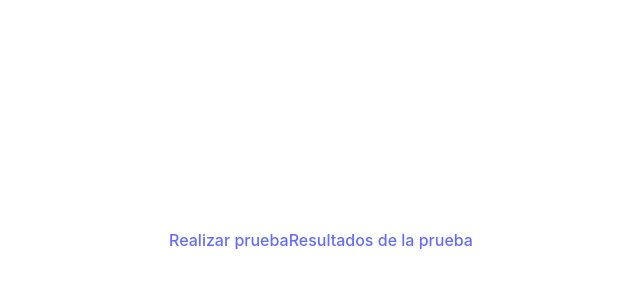
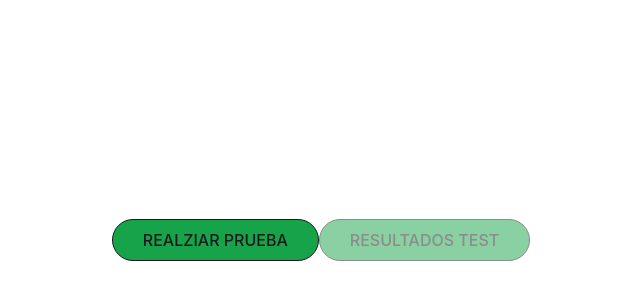
Before and after one commit to orlandos20/bl-test-private, a React (Vite) app in the folder src/views/react/blink-learning-react-test/: page / in a window 1280 px wide. Shown: the part 160-460 px from the top of the page, without its empty margins (319-959 px from the left). Built offline with nearby package versions, Linux system fonts and the light colour scheme.

Commit message:
feat: reusable button component instanciated in home page

```diff
--- /dev/null
+++ b/src/views/react/blink-learning-react-test/src/components/Button/button.css
@@ -0,0 +1,52 @@
+.button {
+  text-transform: uppercase;
+  text-decoration: none;
+  color: rgb(27, 27, 27);
+  padding: 10px 30px;
+  border: 1px solid;
+  border-radius: 1000px;
+  display: inline-block;
+  transition: all 0.2s;
+  position: relative;
+}
+
+.button:enabled:hover {
+  transform: translateY(-5px);
+  border-color: transparent;
+}
+
+.button:enabled:active {
+  transform: translateY(-3px);
+}
+
+.button::after {
+  content: '';
+  display: inline-block;
+  height: 100%;
+  width: 100%;
+  border-radius: 100px;
+  top: 0;
+  left: 0;
+  position: absolute;
+  z-index: -1;
+  transition: all 0.3s;
+}
+
+.button:disabled,
+.button:disabled:hover {
+  opacity: 0.5;
+  transform: 'none';
+}
+
+.button--variant-success {
+  background-color: #16a34a;
+}
+.button--variant-info {
+  background-color: #4f46e5;
+}
+.button--variant-warning {
+  background-color: #f97316;
+}
+.button--variant-error {
+  background-color: #dc2626;
+}
--- /dev/null
+++ b/src/views/react/blink-learning-react-test/src/components/Button/index.tsx
@@ -0,0 +1,28 @@
+import { MouseEventHandler } from 'react';
+import './button.css';
+
+type ButtonProps = {
+  children: string | React.ReactElement;
+  variant: 'success' | 'info' | 'warning' | 'error';
+  disabled?: boolean;
+  onClick?: MouseEventHandler<HTMLButtonElement>;
+};
+
+const Button: React.FC<ButtonProps> = ({
+  children,
+  variant,
+  disabled,
+  onClick,
+}) => {
+  return (
+    <button
+      className={`button button--variant-${variant}`}
+      disabled={disabled}
+      onClick={onClick}
+    >
+      {children}
+    </button>
+  );
+};
+
+export default Button;
--- a/src/views/react/blink-learning-react-test/src/pages/homePage.tsx
+++ b/src/views/react/blink-learning-react-test/src/pages/homePage.tsx
@@ -1,14 +1,21 @@
-import { Link } from 'wouter';
+import { useLocation } from 'wouter';
+import Button from '../components/Button';
 
 const HomePage = () => {
+  const [, navigate] = useLocation();
+
   return (
     <div>
-      <Link href='/test'>
-        <a className='link'>Realizar prueba</a>
-      </Link>
-      <Link href='/test-results'>
-        <a className='link'>Resultados de la prueba</a>
-      </Link>
+      <Button variant='success' onClick={() => navigate('/test')}>
+        Realziar prueba
+      </Button>
+      <Button
+        variant='success'
+        disabled
+        onClick={() => navigate('/test-results')}
+      >
+        Resultados test
+      </Button>
     </div>
   );
 };
```
